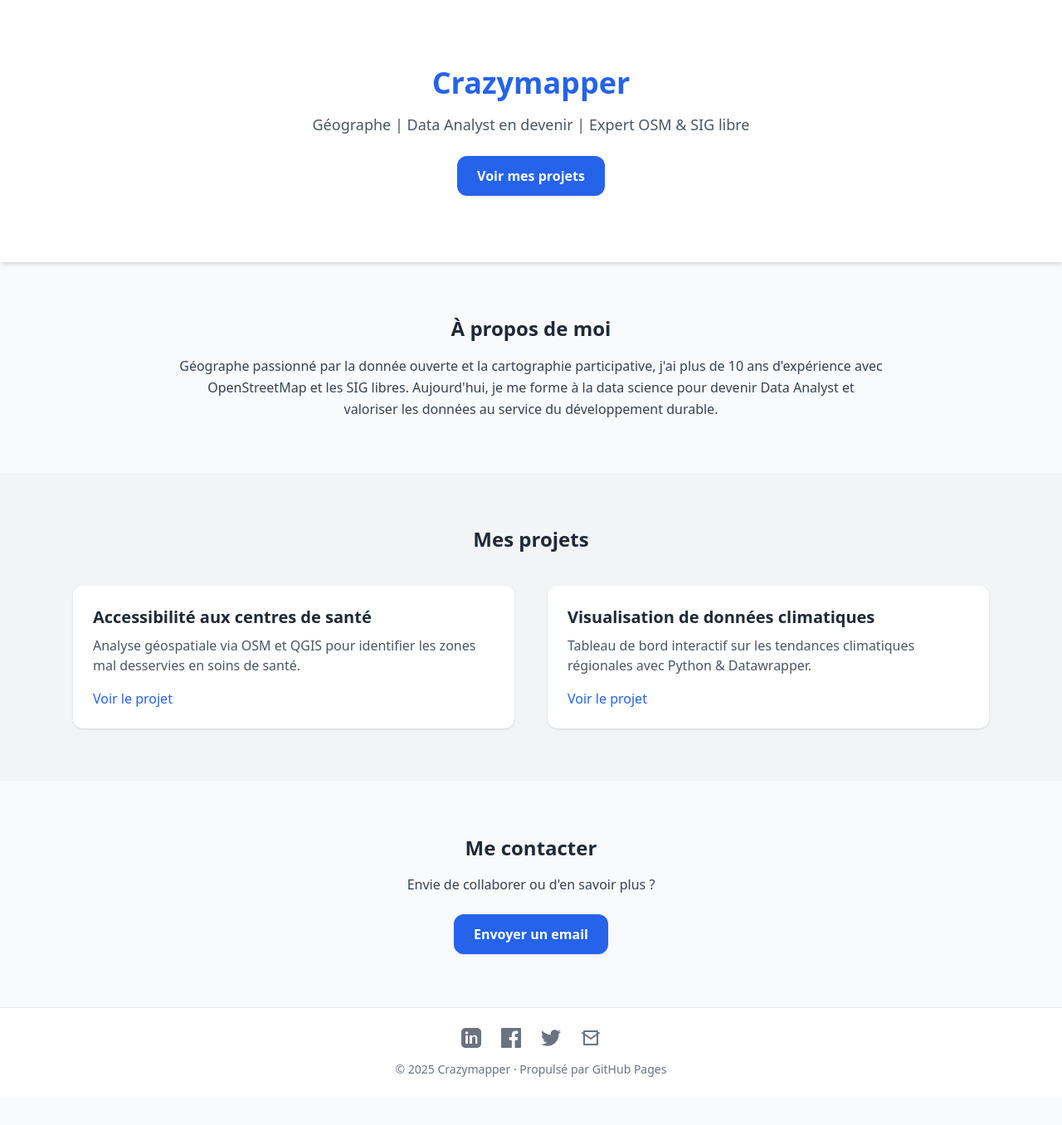
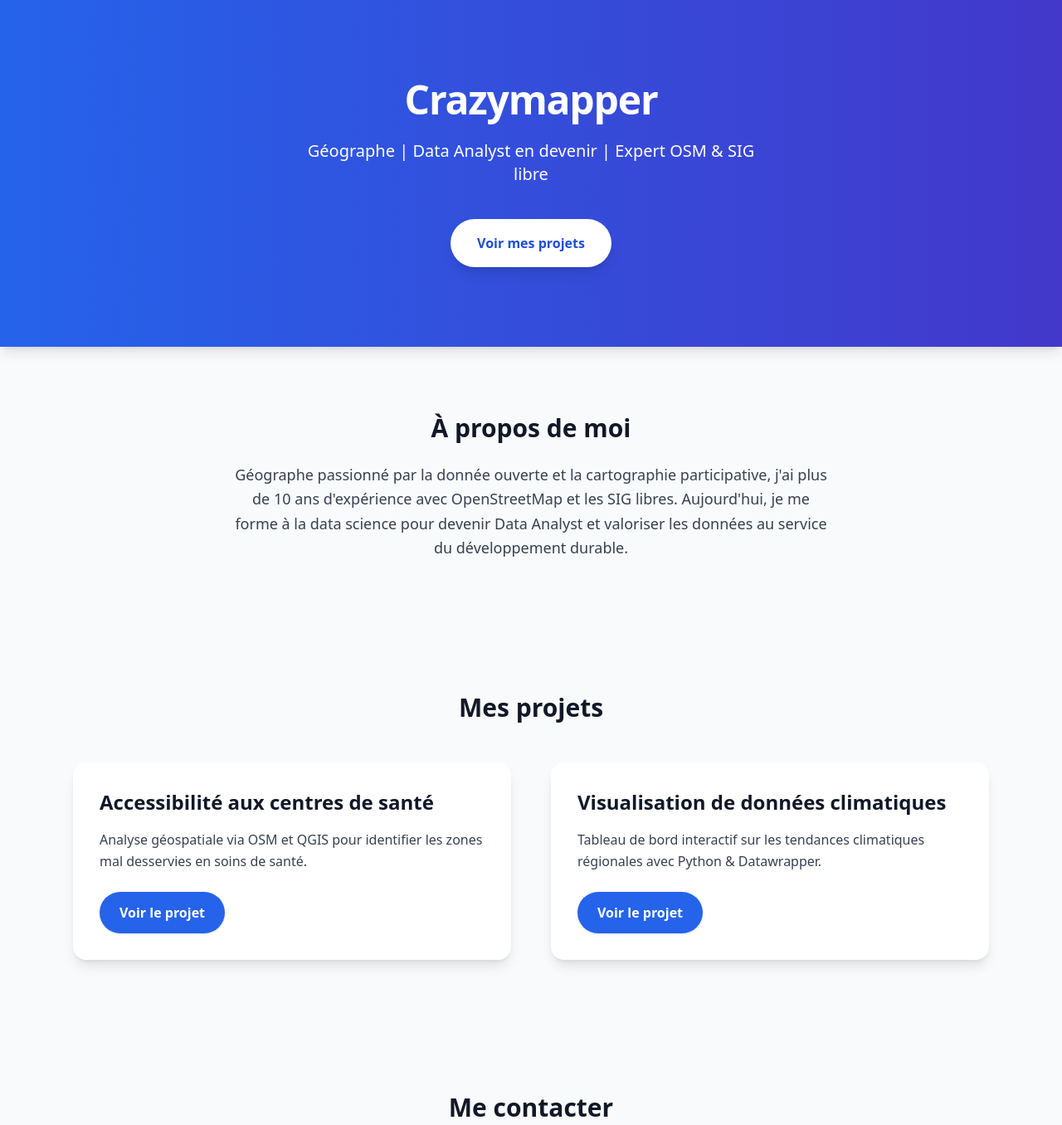
Before and after one commit to krazymapper/portfoliodata-analyst, a plain HTML site: page index.html in a window 1280 px wide. Shown: the top 1356 px of the page at 83% size. Before the commit the page ends 1323 px from the top, so only its background shows below. Drawn offline with nearby package versions, Linux system fonts and the light colour scheme.

Commit message:
Amelioration social media link et design

```diff
--- a/index.html
+++ b/index.html
@@ -6,73 +6,73 @@
   <title>Portfolio - Crazymapper</title>
   <script src="https://cdn.tailwindcss.com"></script>
 </head>
-<body class="bg-gray-50 text-gray-800 font-sans">
+<body class="bg-gray-50 text-gray-900 font-sans leading-relaxed">
   <!-- Hero section -->
-  <section class="bg-white shadow-md">
-    <div class="max-w-7xl mx-auto px-6 py-20 text-center">
-      <h1 class="text-4xl font-bold text-blue-600">Crazymapper</h1>
-      <p class="mt-4 text-lg text-gray-600">Géographe | Data Analyst en devenir | Expert OSM & SIG libre</p>
-      <a href="#projets" class="mt-6 inline-block px-6 py-3 bg-blue-600 text-white font-semibold rounded-xl shadow hover:bg-blue-700">Voir mes projets</a>
+  <section class="bg-gradient-to-r from-blue-600 to-indigo-700 shadow-lg">
+    <div class="max-w-7xl mx-auto px-6 py-24 text-center text-white">
+      <h1 class="text-5xl font-extrabold tracking-tight">Crazymapper</h1>
+      <p class="mt-6 text-xl max-w-xl mx-auto">Géographe | Data Analyst en devenir | Expert OSM & SIG libre</p>
+      <a href="#projets" class="mt-10 inline-block px-8 py-4 bg-white text-blue-700 font-semibold rounded-full shadow-lg hover:bg-gray-100 transition">Voir mes projets</a>
     </div>
   </section>
 
   <!-- À propos -->
-  <section class="py-16 px-6 max-w-4xl mx-auto">
-    <h2 class="text-2xl font-bold text-center mb-4">À propos de moi</h2>
-    <p class="text-gray-700 leading-relaxed text-center">
+  <section class="py-20 px-6 max-w-3xl mx-auto">
+    <h2 class="text-3xl font-extrabold text-center mb-6">À propos de moi</h2>
+    <p class="text-gray-700 leading-relaxed text-center text-lg">
       Géographe passionné par la donnée ouverte et la cartographie participative, j'ai plus de 10 ans d'expérience avec OpenStreetMap et les SIG libres. Aujourd'hui, je me forme à la data science pour devenir Data Analyst et valoriser les données au service du développement durable.
     </p>
   </section>
 
   <!-- Projets -->
-  <section id="projets" class="bg-gray-100 py-16">
+  <section id="projets" class="bg-gray-50 py-20">
     <div class="max-w-6xl mx-auto px-6">
-      <h2 class="text-2xl font-bold text-center mb-10">Mes projets</h2>
-      <div class="grid md:grid-cols-2 gap-10">
+      <h2 class="text-3xl font-extrabold text-center mb-12">Mes projets</h2>
+      <div class="grid md:grid-cols-2 gap-12">
         <!-- Projet 1 -->
-        <div class="bg-white p-6 rounded-xl shadow">
-          <h3 class="text-xl font-semibold mb-2">Accessibilité aux centres de santé</h3>
-          <p class="text-gray-600 mb-4">Analyse géospatiale via OSM et QGIS pour identifier les zones mal desservies en soins de santé.</p>
-          <a href="#" class="text-blue-600 hover:underline">Voir le projet</a>
+        <div class="bg-white p-8 rounded-2xl shadow-lg hover:shadow-xl transition-shadow duration-300">
+          <h3 class="text-2xl font-semibold mb-4">Accessibilité aux centres de santé</h3>
+          <p class="text-gray-700 mb-6">Analyse géospatiale via OSM et QGIS pour identifier les zones mal desservies en soins de santé.</p>
+          <a href="#" class="inline-block px-6 py-3 bg-blue-600 text-white font-semibold rounded-full shadow hover:bg-blue-700 transition">Voir le projet</a>
         </div>
 
         <!-- Projet 2 -->
-        <div class="bg-white p-6 rounded-xl shadow">
-          <h3 class="text-xl font-semibold mb-2">Visualisation de données climatiques</h3>
-          <p class="text-gray-600 mb-4">Tableau de bord interactif sur les tendances climatiques régionales avec Python & Datawrapper.</p>
-          <a href="#" class="text-blue-600 hover:underline">Voir le projet</a>
+        <div class="bg-white p-8 rounded-2xl shadow-lg hover:shadow-xl transition-shadow duration-300">
+          <h3 class="text-2xl font-semibold mb-4">Visualisation de données climatiques</h3>
+          <p class="text-gray-700 mb-6">Tableau de bord interactif sur les tendances climatiques régionales avec Python & Datawrapper.</p>
+          <a href="#" class="inline-block px-6 py-3 bg-blue-600 text-white font-semibold rounded-full shadow hover:bg-blue-700 transition">Voir le projet</a>
         </div>
       </div>
     </div>
   </section>
 
   <!-- Contact -->
-  <section class="py-16 px-6 max-w-xl mx-auto text-center">
-    <h2 class="text-2xl font-bold mb-4">Me contacter</h2>
-    <p class="text-gray-700 mb-6">Envie de collaborer ou d'en savoir plus ?</p>
-    <a href="mailto:tonemail@example.com" class="inline-block px-6 py-3 bg-blue-600 text-white font-semibold rounded-xl shadow hover:bg-blue-700">Envoyer un email</a>
+  <section class="py-20 px-6 max-w-md mx-auto text-center">
+    <h2 class="text-3xl font-extrabold mb-6">Me contacter</h2>
+    <p class="text-gray-700 mb-8 text-lg">Envie de collaborer ou d'en savoir plus ?</p>
+    <a href="mailto:mapequilibre@gmail.com" class="inline-block px-8 py-4 bg-blue-600 text-white font-semibold rounded-full shadow hover:bg-blue-700 transition">Envoyer un email</a>
   </section>
 
   <!-- Footer -->
   <footer class="bg-white border-t py-6 text-center text-gray-500 text-sm">
-    <div class="mb-4 flex justify-center space-x-6">
-      <a href="https://linkedin.com/mapequilibre" target="_blank" rel="noopener noreferrer" aria-label="LinkedIn" class="text-gray-500 hover:text-blue-600">
-        <svg class="w-6 h-6" fill="currentColor" viewBox="0 0 24 24" aria-hidden="true">
+    <div class="mb-4 flex justify-center space-x-10">
+      <a href="https://linkedin.com/mapequilibre" target="_blank" rel="noopener noreferrer" aria-label="LinkedIn" class="text-gray-400 hover:text-blue-700 transition-colors duration-300">
+        <svg class="w-7 h-7" fill="currentColor" viewBox="0 0 24 24" aria-hidden="true">
           <path d="M19 0h-14c-2.761 0-5 2.239-5 5v14c0 2.761 2.239 5 5 5h14c2.762 0 5-2.239 5-5v-14c0-2.761-2.238-5-5-5zm-11 19h-3v-10h3v10zm-1.5-11.268c-.966 0-1.75-.784-1.75-1.75s.784-1.75 1.75-1.75 1.75.784 1.75 1.75-.784 1.75-1.75 1.75zm13.5 11.268h-3v-5.604c0-1.337-.026-3.061-1.865-3.061-1.865 0-2.151 1.457-2.151 2.963v5.702h-3v-10h2.881v1.367h.041c.401-.761 1.379-1.562 2.838-1.562 3.034 0 3.594 1.996 3.594 4.59v5.605z"/>
         </svg>
       </a>
-      <a href="https://facebook.com/mapequilibre" target="_blank" rel="noopener noreferrer" aria-label="Facebook" class="text-gray-500 hover:text-blue-600">
-        <svg class="w-6 h-6" fill="currentColor" viewBox="0 0 24 24" aria-hidden="true">
+      <a href="https://facebook.com/mapequilibre" target="_blank" rel="noopener noreferrer" aria-label="Facebook" class="text-gray-400 hover:text-blue-700 transition-colors duration-300">
+        <svg class="w-7 h-7" fill="currentColor" viewBox="0 0 24 24" aria-hidden="true">
           <path d="M22.675 0h-21.35c-.733 0-1.325.592-1.325 1.325v21.351c0 .732.592 1.324 1.325 1.324h11.495v-9.294h-3.128v-3.622h3.128v-2.672c0-3.1 1.893-4.788 4.659-4.788 1.325 0 2.466.099 2.797.143v3.24l-1.918.001c-1.504 0-1.796.715-1.796 1.763v2.312h3.59l-.467 3.622h-3.123v9.294h6.116c.732 0 1.324-.592 1.324-1.324v-21.35c0-.733-.592-1.325-1.324-1.325z"/>
         </svg>
       </a>
-      <a href="https://x.com/mapequilibre" target="_blank" rel="noopener noreferrer" aria-label="X" class="text-gray-500 hover:text-blue-600">
-        <svg class="w-6 h-6" fill="currentColor" viewBox="0 0 24 24" aria-hidden="true">
+      <a href="https://x.com/mapequilibre" target="_blank" rel="noopener noreferrer" aria-label="X" class="text-gray-400 hover:text-blue-700 transition-colors duration-300">
+        <svg class="w-7 h-7" fill="currentColor" viewBox="0 0 24 24" aria-hidden="true">
           <path d="M23.954 4.569c-.885.389-1.83.654-2.825.775 1.014-.611 1.794-1.574 2.163-2.724-.949.564-2.005.974-3.127 1.195-.897-.959-2.178-1.559-3.594-1.559-2.723 0-4.928 2.206-4.928 4.928 0 .39.045.765.127 1.124-4.094-.205-7.725-2.165-10.158-5.144-.424.729-.666 1.577-.666 2.476 0 1.708.87 3.216 2.188 4.099-.807-.026-1.566-.247-2.228-.616v.061c0 2.385 1.693 4.374 3.946 4.827-.413.111-.849.171-1.296.171-.317 0-.626-.03-.928-.086.627 1.956 2.444 3.379 4.6 3.419-1.68 1.318-3.809 2.105-6.102 2.105-.396 0-.787-.023-1.17-.067 2.179 1.397 4.768 2.213 7.557 2.213 9.054 0 14-7.496 14-13.986 0-.21 0-.423-.015-.633.962-.695 1.8-1.562 2.46-2.549z"/>
         </svg>
       </a>
-      <a href="mailto:mapequilibre@gmail.com" aria-label="Email" class="text-gray-500 hover:text-blue-600">
-        <svg class="w-6 h-6" fill="none" stroke="currentColor" stroke-width="2" stroke-linecap="round" stroke-linejoin="round" viewBox="0 0 24 24" aria-hidden="true">
+      <a href="mailto:mapequilibre@gmail.com" aria-label="Email" class="text-gray-400 hover:text-blue-700 transition-colors duration-300">
+        <svg class="w-7 h-7" fill="none" stroke="currentColor" stroke-width="2" stroke-linecap="round" stroke-linejoin="round" viewBox="0 0 24 24" aria-hidden="true">
           <path d="M4 4h16v16H4z"/>
           <polyline points="22,6 12,13 2,6"/>
         </svg>
```
